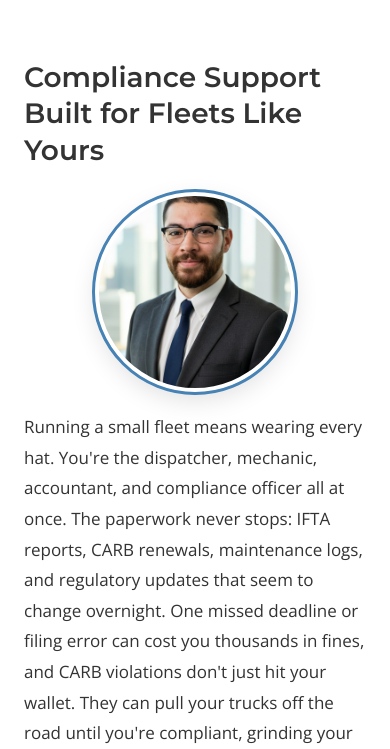
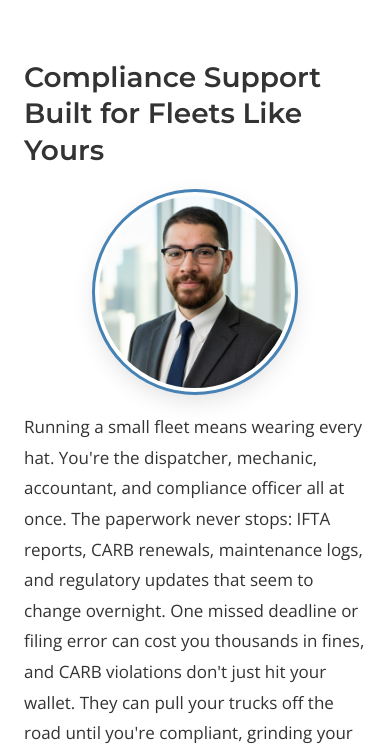
Before and after one commit to RomVibeAI/fleet-ledger-site, a plain HTML site: page about.html in a window 390 px wide. Shown: the part 95-844 px from the top of the page. Drawn offline with nearby package versions, Linux system fonts and the light colour scheme.

Commit message:
Headshot update

```diff
--- a/css/styles.css
+++ b/css/styles.css
@@ -627,6 +627,7 @@ p:last-child {
     margin-bottom: 15px;
     width: 250px;
     height: 250px;
+    object-position: center 20%;
 }
 
 .about-content--with-image::after {
@@ -1004,6 +1005,7 @@ p:last-child {
         margin: 0 auto 20px auto;
         width: 200px;
         height: 200px;
+        object-position: center 20%;
     }
 
     .about-founder__content {
```
